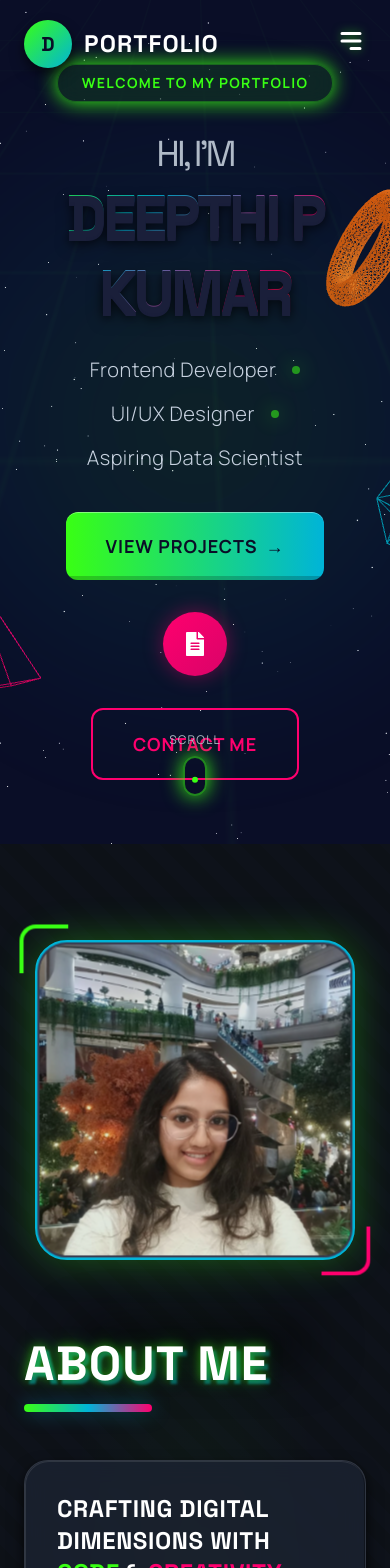
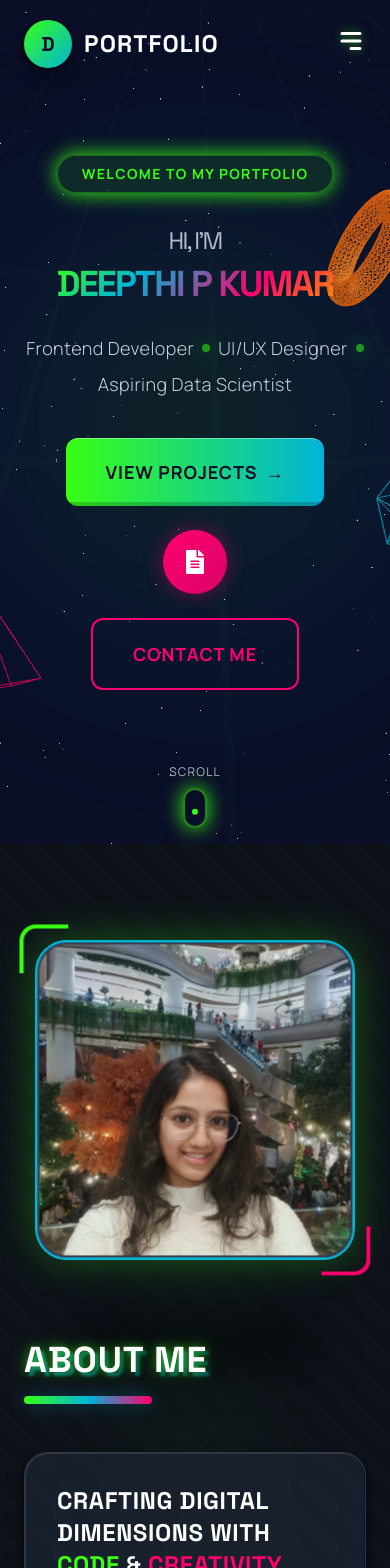
Before and after one commit to deepthi314/portfolio, a React (Vite) app: page / in a window 390 px wide. Shown: the top 1568 px of the page. Built offline with nearby package versions, Linux system fonts and the light colour scheme.

Commit message:
Fix mobile responsiveness: Adjust layout, fonts, and visibility for mobile devices

```diff
--- a/src/components/About.jsx
+++ b/src/components/About.jsx
@@ -70,10 +70,10 @@ const About = () => {
                     <div className="w-full lg:w-7/12">
                         {/* Section Heading - Extruded Text */}
                         <div className="mb-12 relative group">
-                            <h2 className="text-5xl md:text-6xl font-bold font-heading text-white relative z-10 text-shadow-neon">
+                            <h2 className="text-4xl md:text-6xl font-bold font-heading text-white relative z-10 text-shadow-neon">
                                 About Me
                             </h2>
-                            <h2 className="text-5xl md:text-6xl font-bold font-heading text-electric-blue absolute top-1 left-1 -z-10 opacity-50 blur-[1px]">
+                            <h2 className="text-4xl md:text-6xl font-bold font-heading text-electric-blue absolute top-1 left-1 -z-10 opacity-50 blur-[1px]">
                                 About Me
                             </h2>
                             <div className="h-2 w-32 bg-gradient-to-r from-neon-lime via-electric-blue to-hot-magenta mt-4 rounded-full shadow-neon-blue"></div>
--- a/src/components/Contact.jsx
+++ b/src/components/Contact.jsx
@@ -59,11 +59,11 @@ const Contact = () => {
                         initial={{ opacity: 0, y: -20 }}
                         whileInView={{ opacity: 1, y: 0 }}
                         transition={{ duration: 0.6 }}
-                        className="text-5xl md:text-7xl font-bold font-heading text-white mb-6 text-3d-massive"
+                        className="text-4xl md:text-7xl font-bold font-heading text-white mb-6 text-3d-massive"
                     >
                         Let's Connect
                     </motion.h2>
-                    <p className="text-xl text-text-secondary">Have a project idea? Let's build something amazing!</p>
+                    <p className="text-lg md:text-xl text-text-secondary">Have a project idea? Let's build something amazing!</p>
                 </div>
 
                 {/* Massive Holographic Form Card */}
@@ -76,7 +76,7 @@ const Contact = () => {
                     {/* Rotating Gradient Border */}
                     <div className="absolute -inset-[3px] rounded-[30px] bg-gradient-to-r from-neon-lime via-electric-blue to-hot-magenta opacity-70 blur-md group-hover:opacity-100 transition-opacity duration-500 animate-spin-slow"></div>
 
-                    <div className="relative bg-[#1c2333]/90 backdrop-blur-2xl p-8 md:p-12 rounded-[28px] shadow-[0_30px_100px_rgba(0,0,0,0.8)] border border-white/10 transform-style-3d overflow-hidden">
+                    <div className="relative bg-[#1c2333]/90 backdrop-blur-2xl p-6 md:p-12 rounded-[28px] shadow-[0_30px_100px_rgba(0,0,0,0.8)] border border-white/10 transform-style-3d overflow-hidden">
 
                         {/* Holographic Scanline Overlay */}
                         <div className="absolute inset-0 bg-[linear-gradient(transparent_0%,rgba(255,255,255,0.03)_50%,transparent_100%)] bg-[size:100%_4px] pointer-events-none z-0"></div>
--- a/src/components/Education.jsx
+++ b/src/components/Education.jsx
@@ -46,7 +46,7 @@ const Education = () => {
                         transition={{ duration: 0.8 }}
                         className="inline-block relative z-10"
                     >
-                        <h2 className="text-5xl md:text-6xl font-bold font-heading text-white mb-2 text-3d-massive">
+                        <h2 className="text-4xl md:text-6xl font-bold font-heading text-white mb-2 text-3d-massive">
                             Education Journey
                         </h2>
                         {/* Floating decorative shapes around text */}
--- a/src/components/Experience.jsx
+++ b/src/components/Experience.jsx
@@ -15,7 +15,7 @@ const Experience = () => {
                         initial={{ opacity: 0, scale: 0.9 }}
                         whileInView={{ opacity: 1, scale: 1 }}
                         transition={{ duration: 0.8 }}
-                        className="text-5xl md:text-7xl font-bold font-heading text-white mb-6 text-3d-massive"
+                        className="text-4xl md:text-7xl font-bold font-heading text-white mb-6 text-3d-massive"
                     >
                         Experience
                     </motion.h2>
@@ -28,7 +28,7 @@ const Experience = () => {
                         <div className="absolute top-0 left-0 w-full h-32 bg-white/50 blur-md animate-float-slow opacity-70"></div>
                     </div>
 
-                    <div className="ml-24 md:ml-32 space-y-24">
+                    <div className="ml-12 md:ml-32 space-y-24">
 
                         {/* OSCODE Experience Card - MASSIVE BLOCK */}
                         <motion.div
@@ -43,7 +43,7 @@ const Experience = () => {
                             <div className="absolute top-10 -left-20 w-4 h-6 bg-neon-lime rounded-full shadow-neon-lime z-10"></div>
 
                             {/* Main Card */}
-                            <div className="bg-[#1c2333] p-10 rounded-[30px] border-2 border-white/5 transition-all duration-500 transform-style-3d hover:shadow-[0_25px_80px_rgba(0,0,0,0.6)] hover:border-electric-blue group-hover:rotate-x-2 group-hover:translate-z-20">
+                            <div className="bg-[#1c2333] p-6 md:p-10 rounded-[30px] border-2 border-white/5 transition-all duration-500 transform-style-3d hover:shadow-[0_25px_80px_rgba(0,0,0,0.6)] hover:border-electric-blue group-hover:rotate-x-2 group-hover:translate-z-20">
 
                                 {/* 3D Floating Logo */}
                                 <div className="absolute -top-12 -right-8 w-32 h-32 bg-[#0a0e27] rounded-3xl flex items-center justify-center border-2 border-electric-blue shadow-neon-blue transform translate-z-40 group-hover:translate-z-60 group-hover:rotate-[-10deg] transition-all duration-500">
--- a/src/components/Hero.jsx
+++ b/src/components/Hero.jsx
@@ -22,7 +22,7 @@ const Hero = () => {
     return (
         <section
             id="hero"
-            className="w-full h-screen relative flex items-center justify-center overflow-hidden bg-space-black perspective-2000"
+            className="w-full min-h-screen relative flex items-center justify-center overflow-hidden bg-space-black perspective-2000 py-20 md:py-0"
             onMouseMove={handleMouseMove}
         >
             {/* Background Layers */}
@@ -67,9 +67,9 @@ const Hero = () => {
                     transition={{ duration: 1, delay: 0.2 }}
                     className="relative mb-6 transform-style-3d"
                 >
-                    <h1 className="text-6xl md:text-8xl lg:text-9xl font-bold font-heading text-white leading-tight tracking-tighter">
-                        <span className="block text-4xl md:text-5xl lg:text-6xl font-normal mb-2 text-text-muted">Hi, I'm</span>
-                        <div className="relative inline-block text-3d-massive bg-clip-text text-transparent bg-full-spectrum animate-float">
+                    <h1 className="text-4xl md:text-6xl lg:text-9xl font-bold font-heading text-white leading-tight tracking-tighter">
+                        <span className="block text-2xl md:text-5xl lg:text-6xl font-normal mb-2 text-text-muted">Hi, I'm</span>
+                        <div className="relative inline-block text-3d-massive-sm md:text-3d-massive bg-clip-text text-transparent bg-full-spectrum animate-float">
                             DEEPTHI P KUMAR
                         </div>
                     </h1>
@@ -80,7 +80,7 @@ const Hero = () => {
                     initial={{ opacity: 0 }}
                     animate={{ opacity: 1 }}
                     transition={{ duration: 1, delay: 0.5 }}
-                    className="text-xl md:text-2xl text-text-secondary font-light tracking-wide mb-10 flex flex-wrap justify-center items-center gap-4"
+                    className="text-lg md:text-2xl text-text-secondary font-light tracking-wide mb-10 flex flex-wrap justify-center items-center gap-2 md:gap-4"
                 >
                     <span className="hover:text-electric-blue transition-colors">Frontend Developer</span>
                     <span className="w-2 h-2 rounded-full bg-neon-lime shadow-neon-lime animate-pulse" />
@@ -94,7 +94,7 @@ const Hero = () => {
                     initial={{ opacity: 0, y: 50 }}
                     animate={{ opacity: 1, y: 0 }}
                     transition={{ duration: 0.8, delay: 0.8 }}
-                    className="flex flex-col md:flex-row items-center gap-8"
+                    className="flex flex-col md:flex-row items-center gap-6 md:gap-8"
                 >
                     {/* Primary Button */}
                     <Link
@@ -139,7 +139,7 @@ const Hero = () => {
                 initial={{ opacity: 0 }}
                 animate={{ opacity: 1 }}
                 transition={{ delay: 2, duration: 1 }}
-                className="absolute bottom-12 z-20"
+                className="absolute bottom-4 md:bottom-12 z-20"
             >
                 <Link to="about" smooth={true} offset={-50} className="cursor-pointer flex flex-col items-center gap-2 group">
                     <span className="text-xs uppercase tracking-widest text-text-muted group-hover:text-neon-lime transition-colors">Scroll</span>
--- a/src/components/Navbar.jsx
+++ b/src/components/Navbar.jsx
@@ -98,7 +98,7 @@ const Navbar = () => {
                         animate={{ opacity: 1, x: 0 }}
                         exit={{ opacity: 0, x: '100%' }}
                         transition={{ duration: 0.4, ease: "circOut" }}
-                        className="fixed inset-0 bg-space-black/95 backdrop-blur-2xl z-40 flex flex-col items-center justify-center md:hidden border-l border-white/10"
+                        className="fixed inset-0 bg-space-black/98 backdrop-blur-2xl z-[150] flex flex-col items-center justify-center md:hidden border-l border-white/10"
                     >
                         <ul className="flex flex-col items-center gap-10">
                             {navLinks.map((link, index) => (
--- a/src/components/Skills.jsx
+++ b/src/components/Skills.jsx
@@ -51,11 +51,11 @@ const Skills = () => {
                         initial={{ opacity: 0, scale: 0.9 }}
                         whileInView={{ opacity: 1, scale: 1 }}
                         transition={{ duration: 0.8 }}
-                        className="text-5xl md:text-7xl font-bold font-heading text-white mb-6 text-3d-massive"
+                        className="text-4xl md:text-7xl font-bold font-heading text-white mb-6 text-3d-massive"
                     >
                         Skills & Expertise
                     </motion.h2>
-                    <p className="text-xl text-text-secondary">Building the future with modern technologies</p>
+                    <p className="text-lg md:text-xl text-text-secondary">Building the future with modern technologies</p>
                 </div>
 
                 <div className="flex flex-col gap-20">
@@ -107,7 +107,7 @@ const Skills = () => {
                                                 <div className={`text-5xl ${skill.color} drop-shadow-md transition-all duration-500 group-hover:scale-125 group-hover:rotate-[-45deg]`}>
                                                     {skill.icon}
                                                 </div>
-                                                <span className="mt-2 text-xs font-bold text-gray-300 group-hover:text-white uppercase tracking-wider opacity-0 group-hover:opacity-100 transition-opacity duration-300 -rotate-45">
+                                                <span className="mt-2 text-xs font-bold text-gray-300 md:group-hover:text-white uppercase tracking-wider opacity-100 md:opacity-0 md:group-hover:opacity-100 transition-opacity duration-300 -rotate-45">
                                                     {skill.name}
                                                 </span>
                                             </div>
--- a/src/styles/index.css
+++ b/src/styles/index.css
@@ -21,10 +21,15 @@
 }
 
 @layer base {
+
+  html,
   body {
     @apply bg-[#0a0e27] text-white font-sans overflow-x-hidden selection:bg-[#39ff14] selection:text-[#0a0e27];
     perspective: 1500px;
     /* Global perspective for 3D */
+    margin: 0;
+    padding: 0;
+    width: 100%;
   }
 
   h1,
```
Also changed, not shown: src/components/Projects.jsx (+6 -6 lines), 1 other file (tests, documents, lock files or other folders).
